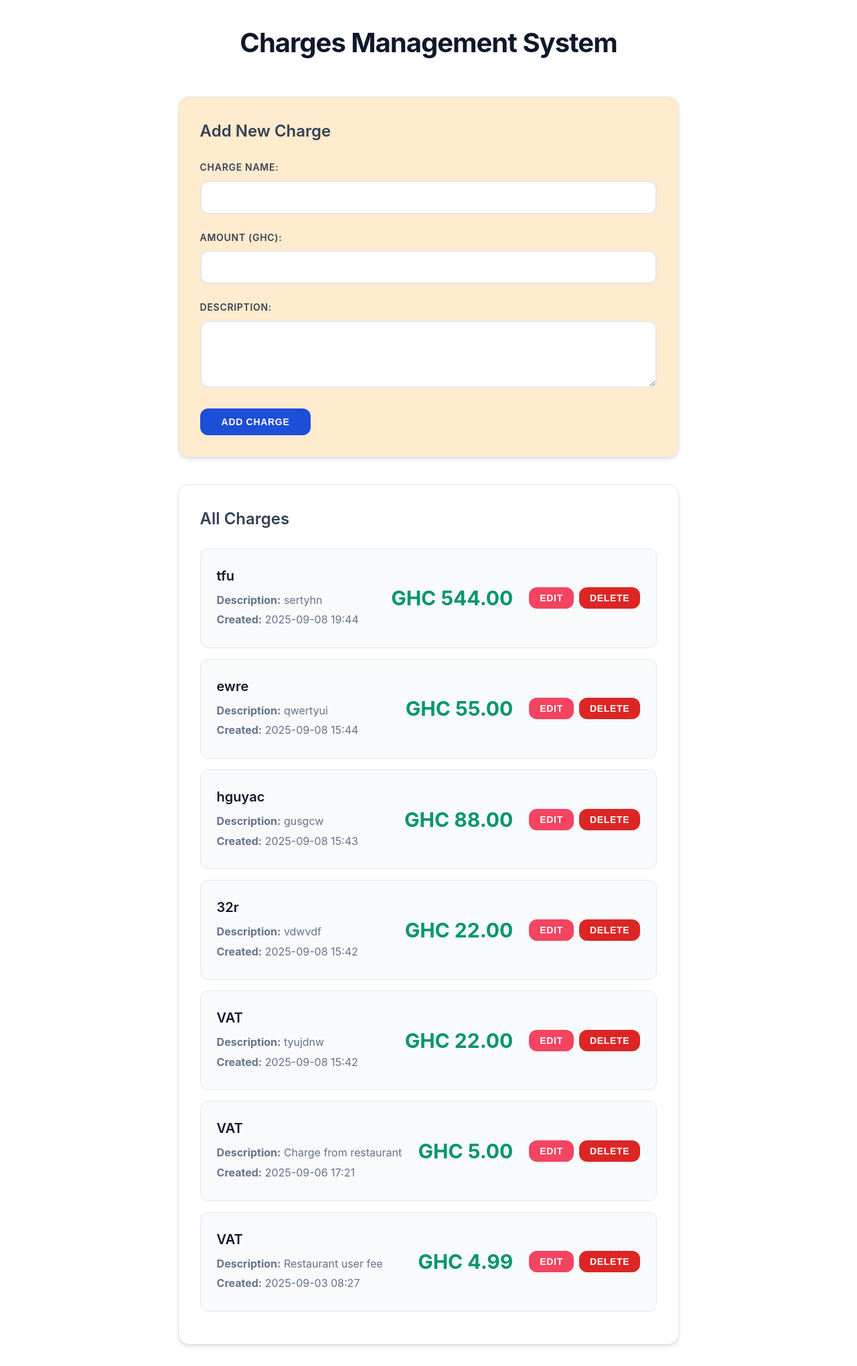
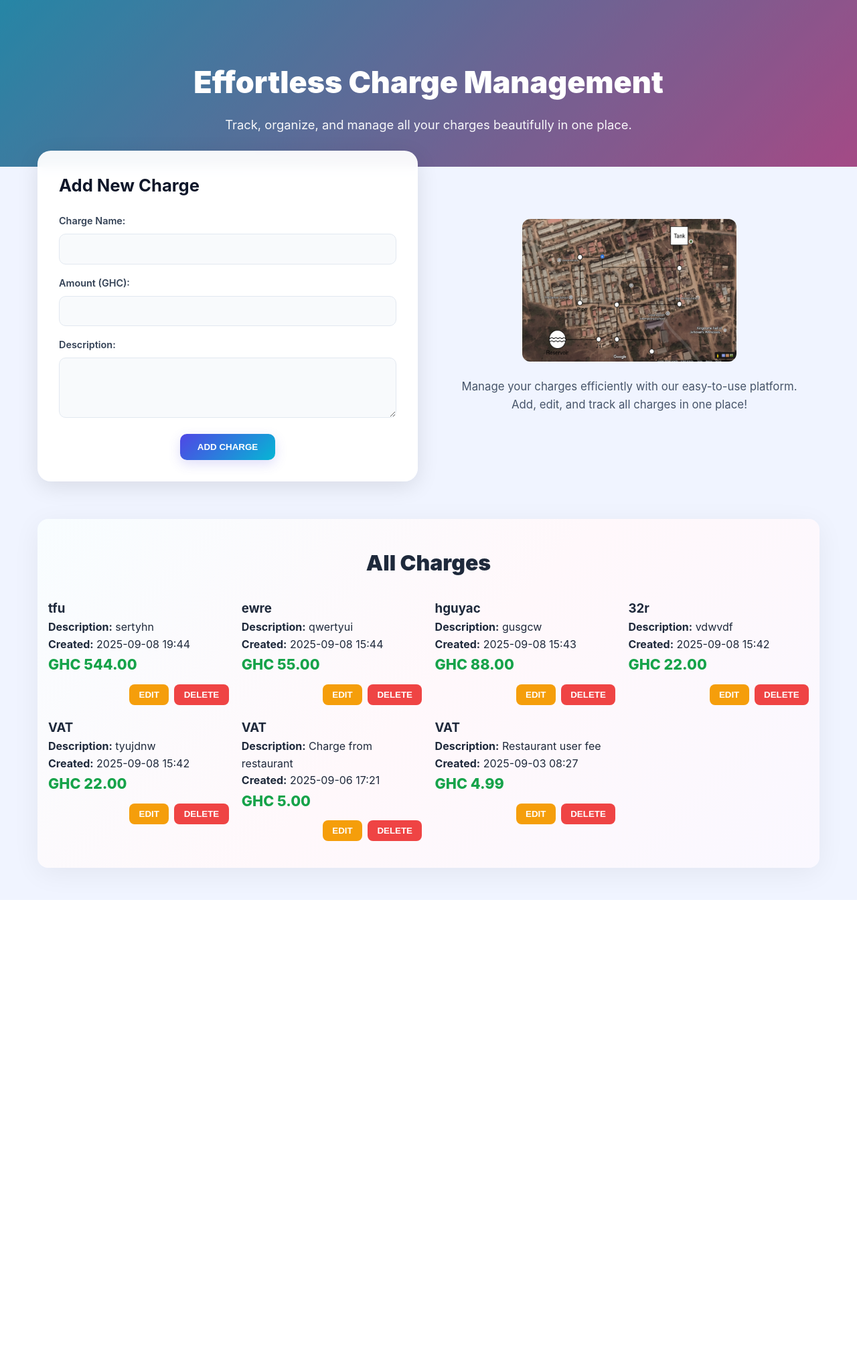
Before and after one commit to cobbaheugene/django-crud, a Django app: page / in a window 1280 px wide. Shown: the whole page at 67% size. After the commit the page ends 1344 px from the top, so only its background shows below. Run offline with Django 5.2, Linux system fonts and the light colour scheme; data comes from the database, SQL or seed files in the repository; both versions use the stored data as it was after the commit.

Commit message:
updates to UI

```diff
--- a/charge_management/templates/charge_management/index.html
+++ b/charge_management/templates/charge_management/index.html
@@ -1,21 +1,31 @@
 <!DOCTYPE html>
 <html lang="en">
 <head>
-    <meta charset="UTF-8">
-    <meta name="viewport" content="width=device-width, initial-scale=1.0">
+  <meta charset="UTF-8" />
+  <meta name="viewport" content="width=device-width, initial-scale=1.0" />
   <title>Charges Management System</title>
   {% load static %}
-    <link rel="stylesheet" href="{% static 'css/style.css' %}">
-    <script src="{% static 'your-path-to-fontawesome/js/fontawesome.js' %}"></script>
+  <!-- add ?v=1 while testing to bust cache -->
+  <link rel="stylesheet" href="{% static 'css/style.css' %}?v=1">
 </head>
 <body>
-    <div class="container">
-        <h1>Charges Management System</h1>
+  <!-- HERO SECTION -->
+  <header class="hero">
+    <div class="hero-overlay"></div>
+    <div class="hero-content">
+      <h1>Effortless Charge Management</h1>
+      <p>Track, organize, and manage all your charges beautifully in one place.</p>
+    </div>
+  </header>
 
-        <!-- Add/Edit Form -->
+  <main class="container">
+    <!-- FORM SECTION -->
+    <section class="form-section">
       <div class="form-container">
+        <div class="form-content">
+          <div class="form-card">
             <h2 id="form-title">Add New Charge</h2>
-            <form id="charge-form">
+            <form id="charge-form" class="charge-form">
               <input type="hidden" id="charge-id">
               <div class="form-group">
                 <label for="name">Charge Name:</label>
@@ -36,14 +46,23 @@
             </form>
           </div>
 
-        <!-- Charges List -->
-        <div class="charges-container">
-            <h2>All Charges</h2>
-            <div id="charges-list">
-                <!-- Charges will be loaded here -->
+          <!-- IMAGE & TEXT PLACEHOLDER -->
+          <div class="form-side">
+            <img src="{% static 'images/ragar.png' %}" alt="Charges Illustration">
+            <p>Manage your charges efficiently with our easy-to-use platform. Add, edit, and track all charges in one place!</p>
           </div>
         </div>
       </div>
+    </section>
+
+    <!-- CHARGES DISPLAY SECTION -->
+    <section class="charges-section">
+      <h2>All Charges</h2>
+      <div id="charges-list" class="charges-grid">
+        <!-- cards injected here -->
+      </div>
+    </section>
+  </main>
 
   <script src="{% static 'js/script.js' %}"></script>
 </body>
--- a/static/css/style.css
+++ b/static/css/style.css
@@ -1,263 +1,167 @@
-* {
-    margin: 0;
-    padding: 0;
-    box-sizing: border-box;
+/* === Reset === */
+* { margin: 0; padding: 0; box-sizing: border-box; }
+
+/* === Global Styles === */
+body {
+  font-family: 'Inter', -apple-system, BlinkMacSystemFont, 'Segoe UI', Roboto, sans-serif;
+  background: #f0f4ff;
+  color: #1e293b;
+  line-height: 1.6;
+  overflow-x: hidden;
 }
 
-body {
-    font-family: 'Inter', -apple-system, BlinkMacSystemFont, 'Segoe UI', Roboto, sans-serif;
-    background: #f8fac;
-    padding: 2rem 1rem;
-    line-height: 1.6;
-    color: #1e293b;
+/* === Hero Banner === */
+.hero {
+  position: relative;
+  background: linear-gradient(135deg, #4f46e5, #06b6d4, #ec4899);
+  background-size: 300% 300%;
+  animation: gradientShift 18s ease infinite;
+  color: #fff;
+  padding: 5.5rem 1rem 3rem;
+  text-align: center;
+}
+.hero-overlay { position: absolute; inset: 0; background: rgba(0,0,0,0.18); }
+.hero-content { position: relative; z-index: 2; }
+.hero h1 { font-size: 2.8rem; font-weight: 900; margin-bottom: 0.75rem; }
+.hero p { font-size: 1.15rem; max-width: 720px; margin: 0 auto; opacity: 0.95; }
+
+/* Gradient Animation */
+@keyframes gradientShift {
+  0% { background-position: 0% 50%; }
+  50% { background-position: 100% 50%; }
+  100% { background-position: 0% 50%; }
 }
 
+/* === Container (overlap hero slightly for nice effect) === */
 .container {
-    max-width: 60%;
-    margin: 0 auto;
+  max-width: 1200px;
+  margin: -3.5rem auto 3rem; /* pulls up slightly, optional */
+  padding: 0 1rem;
 }
 
-h1 {
-    font-size: 2.5rem;
-    font-weight: 700;
-    text-align: center;
-    color: #0f172a;
-    margin-bottom: 3rem;
-    letter-spacing: -0.025em;
+/* === Form Section (Side-by-side layout) === */
+.form-container { padding-top: 1rem; }
+.form-content {
+  display: grid;
+  grid-template-columns: 1fr 1fr;
+  gap: 2rem;
+  align-items: center;
+  margin-top: 1rem;
 }
 
-h2 {
-    font-size: 1.5rem;
-    font-weight: 600;
-    color: #334155;
-    margin-bottom: 1.5rem;
+.form-card {
+  background: rgba(255, 255, 255, 0.95);
+  border-radius: 20px;
+  padding: 2rem;
+  box-shadow: 0 8px 32px rgba(0, 0, 0, 0.10);
+  backdrop-filter: blur(8px);
 }
 
-/* Form Container */
-.form-container {
-    background: blanchedalmond;
-    border-radius: 16px;
-    padding: 2rem;
-    margin-bottom: 2.5rem;
-    box-shadow: 0 4px 6px -1px rgba(0, 0, 0, 0.1), 0 2px 4px -1px rgba(0, 0, 0, 0.06);
+.form-card h2 { margin-bottom: 1.25rem; font-size: 1.6rem; color: #0f172a; }
+
+.form-side { text-align: center; padding: 1rem; }
+.form-side img {
+  width: 100%;
+  max-width: 320px;
+  margin-bottom: 1rem;
+  border-radius: 12px;
+  display: inline-block;
+}
+.form-side p { font-size: 1.05rem; color: #475569; }
+
+/* === Form Inputs === */
+.form-group { margin-bottom: 1rem; text-align: left; }
+label { font-weight: 600; font-size: 0.9rem; color: #334155; margin-bottom: 0.5rem; display: block; }
+input[type="text"], input[type="number"], textarea {
+  width: 100%;
+  padding: 0.8rem 1rem;
   border: 1px solid #e2e8f0;
-}
-
-.form-group {
-    margin-bottom: 1.5rem;
-}
-
-label {
-    display: block;
-    margin-bottom: 0.5rem;
-    font-weight: 600;
-    color: #374151;
-    font-size: 0.875rem;
-    text-transform: uppercase;
-    letter-spacing: 0.05em;
-}
-
-input[type="text"],
-input[type="number"],
-textarea {
-    width: 100%;
-    padding: 0.875rem 1rem;
-    border: 2px solid #e5e7eb;
-    border-radius: 12px;
+  border-radius: 10px;
+  background: #f8fafc;
   font-size: 1rem;
   transition: all 0.2s ease;
-    background: #ffffff;
 }
-
-input[type="text"]:focus,
-input[type="number"]:focus,
-textarea:focus {
+input:focus, textarea:focus {
   outline: none;
-    border-color: #3b82f6;
-    box-shadow: 0 0 0 3px rgba(59, 130, 246, 0.1);
+  border-color: #6366f1;
+  background: #fff;
+  box-shadow: 0 0 0 4px rgba(99,102,241,0.12);
 }
-
-textarea {
-    resize: vertical;
-    min-height: 100px;
-}
+textarea { resize: vertical; min-height: 90px; }
 
 .form-actions {
   display: flex;
   gap: 1rem;
-    flex-wrap: wrap;
+  justify-content: center;
+  margin-top: 0.5rem;
+}
+button {
+  padding: 0.75rem 1.6rem;
+  border: none;
+  border-radius: 10px;
+  font-weight: 700;
+  cursor: pointer;
+  transition: transform .15s ease;
+  text-transform: uppercase;
+}
+button[type="submit"] {
+  background: linear-gradient(135deg, #4f46e5, #06b6d4);
+  color: #fff;
+  box-shadow: 0 6px 18px rgba(79,70,229,0.18);
+}
+button[type="submit"]:hover { transform: translateY(-3px); }
+#cancel-btn { background: #e6eefc; color:#0f172a; }
+#cancel-btn:hover { transform: translateY(-2px); }
+
+/* === Charges Section (Enhanced) === */
+.charges-section {
+  margin-top: 3.5rem;
+  padding: 2.5rem 1rem;
+  background: linear-gradient(135deg, #f8fdff, #fff8fb, #faf8ff);
+  border-radius: 16px;
+  box-shadow: 0 8px 40px rgba(0,0,0,0.06);
+}
+.charges-section h2 {
+  font-size: 2rem;
+  text-align: center;
+  margin-bottom: 1.75rem;
+  font-weight: 900;
+  color: #1e293b;
 }
 
-button {
-    padding: 0.75rem 2rem;
-    border: none;
-    border-radius: 12px;
-    cursor: pointer;
-    font-size: 1rem;
-    font-weight: 600;
-    transition: all 0.2s ease;
-    text-transform: uppercase;
-    letter-spacing: 0.05em;
-    font-size: 0.875rem;
+.charges-grid {
+  display: grid;
+  grid-template-columns: repeat(auto-fit, minmax(260px, 1fr));
+  gap: 1.2rem;
 }
 
-button[type="submit"] {
-    background: #1d4ed8;
-    color: white;
+/* CARD */
+.charge-card {
+  background: #fff;
+  border-radius: 14px;
+  padding: 1.25rem;
+  box-shadow: 0 8px 24px rgba(6, 7, 14, 0.04);
+  transition: transform .25s ease, box-shadow .25s ease;
 }
+.charge-card:hover { transform: translateY(-8px); box-shadow: 0 14px 40px rgba(6,7,14,0.08); }
 
-button[type="submit"]:hover {
-    background: #1e40af;
-    transform: translateY(-1px);
-    box-shadow: 0 4px 12px rgba(29, 78, 216, 0.4);
+.charge-header h3 { font-size: 1.15rem; font-weight: 800; color:#0f172a; margin-bottom:0.5rem; }
+.charge-body p { font-size: 0.95rem; color: #475569; margin-bottom:0.75rem; }
+.charge-amount { font-size: 1.35rem; font-weight: 800; color: #16a34a; margin-bottom:0.75rem; }
+
+.charge-actions { display:flex; justify-content:flex-end; gap:0.5rem; }
+.edit-btn { background:#f59e0b; color:#fff; padding:0.5rem 0.9rem; border-radius:8px; border:none; }
+.edit-btn:hover { background:#d97706; }
+.delete-btn { background:#ef4444; color:#fff; padding:0.5rem 0.9rem; border-radius:8px; border:none; }
+.delete-btn:hover { background:#c71f1f; }
+
+/* no-charges */
+.no-charges { text-align:center; font-style:italic; color:#94a3b8; margin-top:1rem; }
+
+/* === Responsive === */
+@media (max-width: 900px) {
+  .form-content { grid-template-columns: 1fr; text-align:center; }
+  .form-side img { max-width: 240px; }
+  .hero h1 { font-size: 1.9rem; }
+  .hero p { font-size: 0.95rem; }
 }
-
-#cancel-btn {
-    background: #6b7280;
-    color: white;
-}
-
-#cancel-btn:hover {
-    background: #4b5563;
-    transform: translateY(-1px);
-}
-
-/* Charges Container */
-.charges-container {
-    background: #ffffff;
-    border-radius: 16px;
-    padding: 2rem;
-    box-shadow: 0 4px 6px -1px rgba(0, 0, 0, 0.1), 0 2px 4px -1px rgba(0, 0, 0, 0.06);
-    border: 1px solid #e2e8f0;
-}
-
-.charge-item {
-    background: #f8fafc;
-    border: 1px solid #e2e8f0;
-    border-radius: 12px;
-    padding: 1.5rem;
-    margin-bottom: 1rem;
-    display: grid;
-    grid-template-columns: 1fr auto auto;
-    gap: 1.5rem;
-    align-items: center;
-    transition: all 0.2s ease;
-}
-
-.charge-item:hover {
-    box-shadow: 0 4px 12px rgba(0, 0, 0, 0.1);
-    transform: translateY(-2px);
-}
-
-.charge-info h3 {
-    font-size: 1.25rem;
-    font-weight: 600;
-    color: #0f172a;
-    margin-bottom: 0.5rem;
-}
-
-.charge-info p {
-    color: #64748b;
-    margin: 0.25rem 0;
-}
-
-.charge-amount {
-    font-size: 1.875rem;
-    font-weight: 700;
-    color: #059669;
-    text-align: right;
-}
-
-.charge-actions {
-    display: flex;
-    gap: 0.5rem;
-}
-
-.edit-btn {
-    background: rgb(243, 68, 97);
-    color: white;
-    padding: 0.5rem 1rem;
-    font-size: 0.875rem;
-}
-
-.edit-btn:hover {
-    background: #d97706;
-    transform: translateY(-1px);
-}
-
-.delete-btn {
-    background: #dc2626;
-    color: white;
-    padding: 0.5rem 1rem;
-    font-size: 0.875rem;
-}
-
-.delete-btn:hover {
-    background: #b91c1c;
-    transform: translateY(-1px);
-}
-
-.no-charges {
-    text-align: center;
-    color: #9ca3af;
-    font-style: italic;
-    padding: 3rem;
-    font-size: 1.125rem;
-}
-
-/* Responsive Design */
-@media (max-width: 768px) {
-    body {
-        padding: 1rem 0.5rem;
-    }
-
-    h1 {
-        font-size: 2rem;
-        margin-bottom: 2rem;
-    }
-
-    .form-container,
-    .charges-container {
-        padding: 1.5rem;
-        border-radius: 12px;
-    }
-
-    .charge-item {
-        grid-template-columns: 1fr;
-        text-align: center;
-        gap: 1rem;
-    }
-
-    .charge-amount {
-        text-align: center;
-    }
-
-    .charge-actions {
-        justify-content: center;
-    }
-
-    .form-actions {
-        flex-direction: column;
-    }
-
-    button {
-        width: 100%;
-    }
-}
-
-@media (max-width: 480px) {
-    .form-container,
-    .charges-container {
-        margin: 0 -0.5rem;
-        border-radius: 0;
-    }
-
-    .charge-actions {
-        flex-direction: column;
-    }
-
-    .edit-btn,
-    .delete-btn {
-        width: 100%;
-    }
-}
```
Also changed, not shown: config/settings.py (+17 -45 lines), charge_management/admin.py (line endings or trailing spaces), charge_management/migrations/0003_details.py (added), charge_management/models.py (line endings or trailing spaces), db.sqlite3, static/images/ragar.png (added). Lines whose indentation alone changed are shown as unchanged.
